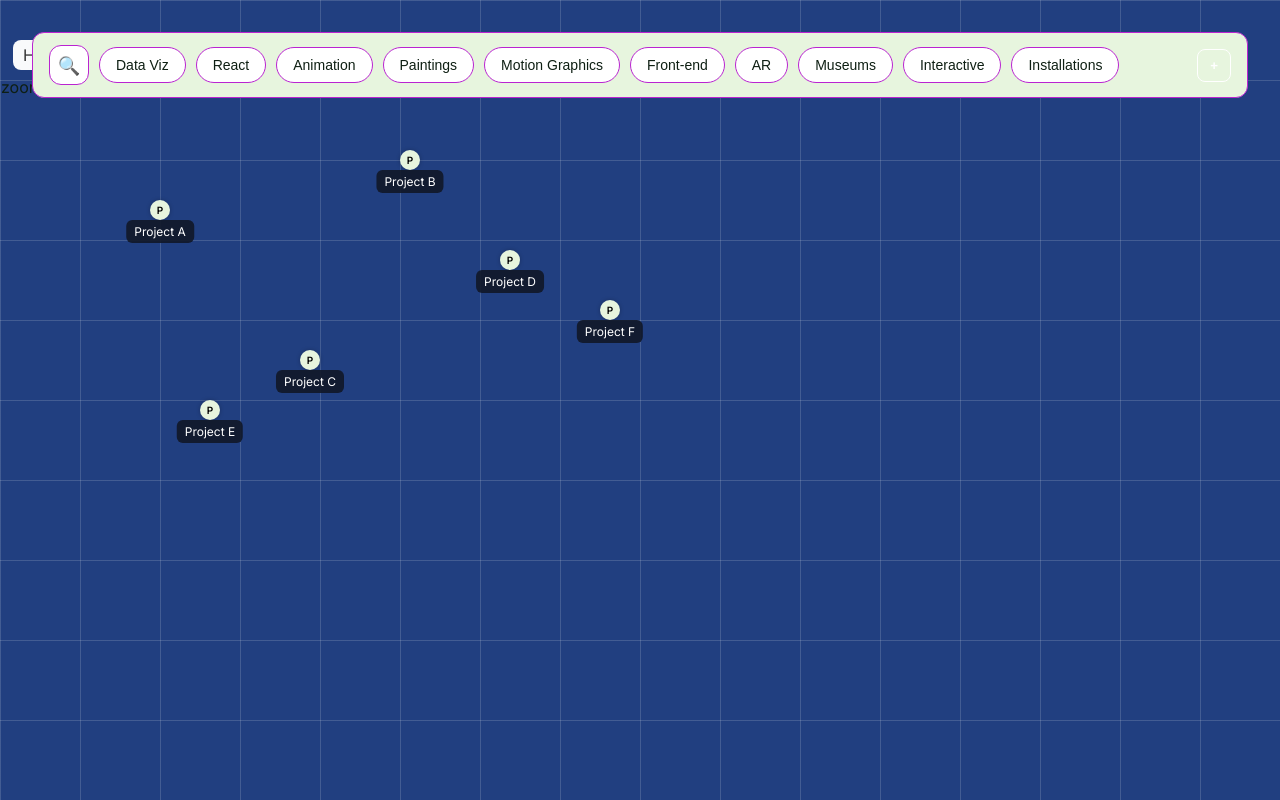
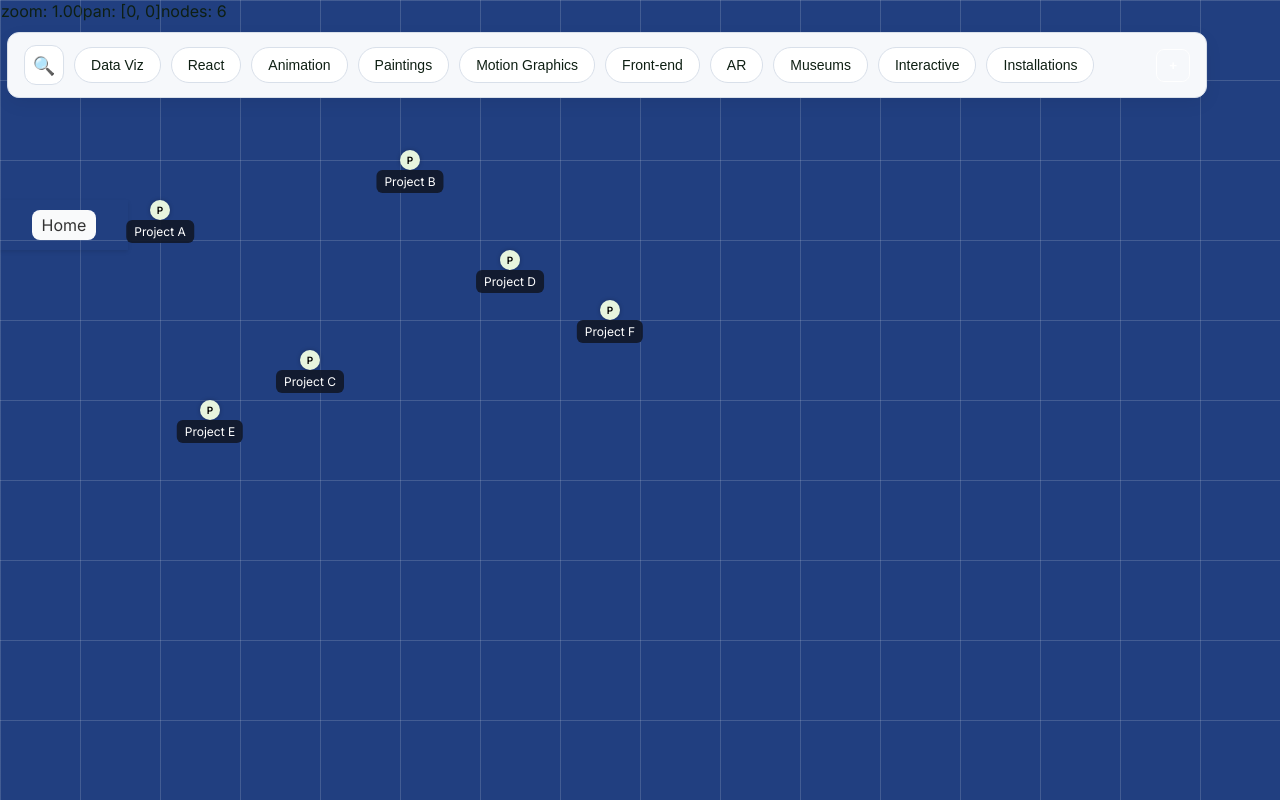
Before and after one commit to irene23311/Irene_portfolio, a React (Vite) app: page / in a window 1280 px wide. Shown: the top 800 px of the page. Built offline with nearby package versions, Linux system fonts and the light colour scheme.

Commit message:
tag filter functional

```diff
--- a/src/App.css
+++ b/src/App.css
@@ -81,3 +81,63 @@
 }
 
 /* optional: tooltip style your component already uses can stay */
+/* ---------- Toolbar overlay, box, and spacer ---------- */
+
+/* theme vars (tweak to taste) */
+:root{
+  --panel: #f6f8fb;            /* toolbar background */
+  --border: #d9e0ea;           /* subtle border */
+}
+
+/* The fixed layer that pins the toolbar to the top of the viewport */
+.toolbarOverlay{
+  position: fixed;
+  top: 16px;
+  left: 16px;
+  right: 16px;
+  z-index: 1000;
+  display: flex;
+  justify-content: center;     /* center the toolbar horizontally */
+  pointer-events: none;        /* let clicks pass through this overlay… */
+}
+
+/* The actual toolbar “card” (make sure Toolbar’s outermost element has className="toolbar") */
+.toolbar{
+  pointer-events: auto;        /* …but the toolbar itself is clickable */
+  display: flex;
+  gap: 8px;
+  align-items: center;
+  flex-wrap: wrap;
+  background: var(--panel);
+  border: 1px solid var(--border);
+  border-radius: 10px;
+  padding: 8px 10px;
+  box-shadow: 0 6px 18px rgba(0,0,0,0.06);
+  max-width: 1200px;           /* optional cap so it doesn’t stretch too wide */
+  width: 100%;
+}
+
+/* If your Toolbar component does NOT set className="toolbar",
+   this fallback will style its first child instead: */
+.toolbarOverlay > *:first-child{
+  pointer-events: auto;
+  display: flex;
+  gap: 8px;
+  align-items: center;
+  flex-wrap: wrap;
+  background: var(--panel);
+  border: 1px solid var(--border);
+  border-radius: 10px;
+  padding: 8px 10px;
+  box-shadow: 0 6px 18px rgba(0,0,0,0.06);
+  max-width: 1200px;
+  width: 100%;
+}
+
+/* Spacer that reserves space equal to the measured toolbar height */
+.toolbar-spacer{
+  height: 0;                   /* JS sets the real height */
+  transition: height .2s ease; /* smooth resize when chips wrap */
+  /* debug background if you want to see it: */
+  /* background: rgba(120,120,120,.15); */
+}
--- a/src/App.jsx
+++ b/src/App.jsx
@@ -1,19 +1,66 @@
 {/* top-level React component—the first UI your app renders.*/}
 
+import React, { useRef, useState, useLayoutEffect } from "react";
 import { BrowserRouter, Routes, Route, Link } from "react-router-dom";
 import Home from "./pages/Home";
 import Toolbar from "./components/Toolbar";
 import "./App.css";
 
 export default function App() {
+  const [selectedTags, setSelectedTags] = useState([]);
+  const toolbarRef=useRef(null);
+  const [toolbarHeight, setToolbarHeight] = useState(0);
+  const onToggleTag = (tag) => {
+    setSelectedTags((prev) => {
+      if (prev.includes(tag)) return prev.filter((t) => t !== tag);
+      return [...prev, tag];
+    });
+  };
+  useLayoutEffect(() => {
+    const toolbarEl=toolbarRef.current;
+    if(!toolbarEl) return;
+
+    const updateHeight=()=> {
+      const rect=toolbarEl.getBoundingClientRect();
+      setToolbarHeight(rect.height);
+    }
+    updateHeight();
+
+    const observer=new ResizeObserver(updateHeight);
+    observer.observe(toolbarEl);
+    return () => observer.disconnect();
+  },[]);
   return (
     <BrowserRouter>
-  <div className="toolbarOverlay">
-    <Toolbar onAddProject={() => alert("Add project clicked!")} />
+  <div ref={toolbarRef}className="toolbarOverlay">
+    <Toolbar
+      selectedTags={selectedTags}
+      onToggleTag={onToggleTag}
+      onAddProject={() => alert("Add project clicked!")}
+    />
    </div>
    {/* spacer matches toolbar height so page content doesn't jump under fixed toolbar */}
-   <div className="toolbar-spacer" aria-hidden="true" />
-      <nav style={{ padding: 12}}>
+   <div className="toolbar-spacer"
+  aria-hidden="true"
+  style={{ height: toolbarHeight }} />
+      <nav
+      // Inline styles for the nav element
+        style={{
+          position: "fixed",
+          top: 200,
+          left: 0,
+          width: "10%",
+          display: "flex",
+          alignItems: "center",
+          justifyContent: "center",
+          boxShadow: "0 2px 4px rgba(0,0,0,0.1)",
+          zIndex: 1000,
+          margin: 0,
+          height: "50px",
+          boxSizing: "border-box",
+          padding: "10px"
+        }}
+      >
         <Link
          to="/"
          style={{
@@ -27,7 +74,10 @@ export default function App() {
       </nav>
 
       <Routes>
-        <Route path="/" element={<Home />} />
+        <Route
+          path="/"
+          element={<Home selectedTags={selectedTags} onToggleTag={onToggleTag} />}
+        />
       </Routes>
 
     </BrowserRouter>
--- a/src/index.css
+++ b/src/index.css
@@ -63,7 +63,7 @@ body{
   position: fixed;
   top: 16px;
   left: 50%;
-  transform: translateX(-50%);
+  transform: translateX(-2%); /* adjust the horizontal position of the toolbar */
   width: calc(100% - 32px);
   max-width: 1280px;
   z-index: 1000;
@@ -75,7 +75,8 @@ body{
 
 /* spacer to preserve layout when toolbar is fixed */
 .toolbar-spacer {
-  height: 32px; /* adjust if your toolbar has different height */
+  height: 52px; /* adjust if your toolbar has different height */
+  background: gray
 }
 .chip{
   display: inline-flex; align-items:center; gap:6px;
--- a/src/pages/Home.jsx
+++ b/src/pages/Home.jsx
@@ -1,17 +1,26 @@
 /* eslint-disable react/prop-types */
-import React, { useState } from "react";
+import React, { useState, useMemo } from "react";
 import { projects } from "../data/projects";
 import NodeMap from "../components/NodeMap";
 
-export default function Home() {
+export default function Home({ selectedTags = [], onToggleTag = () => {} }) {
   const [selectedProject, setSelectedProject] = useState(null);
   const [zoomLevel, setZoomLevel] = useState(1);
   const [panOffset, setPanOffset] = useState({ x: 0, y: 0 });
 
+  // Filter projects by selected tags. If no tags selected, return all projects.
+  const filteredProjects = useMemo(() => {
+    if (!selectedTags || selectedTags.length === 0) return projects;
+    return projects.filter((p) =>
+      // project must include all selected tags
+      selectedTags.every((tag) => p.tags.includes(tag))
+    );
+  }, [selectedTags]);
+
   return (
     <main className="relative w-full h-screen overflow-hidden">
       <NodeMap
-        projects={projects}
+        projects={filteredProjects}
         onProjectSelect={setSelectedProject}
         zoomLevel={zoomLevel}
         setZoomLevel={setZoomLevel}
```
